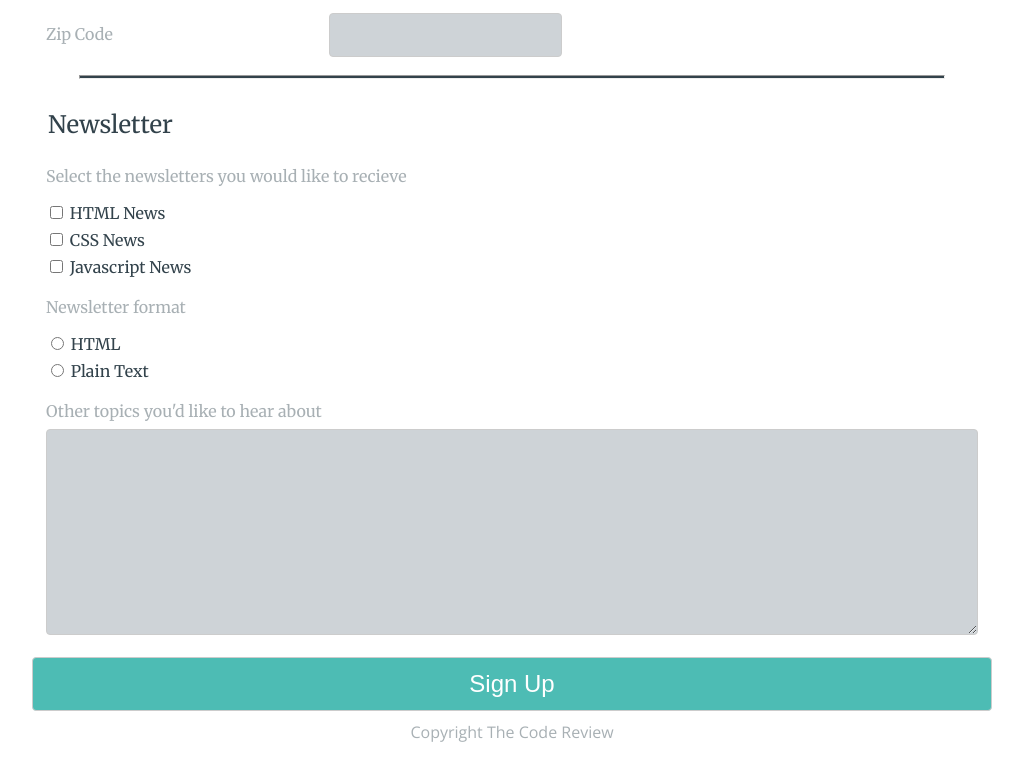
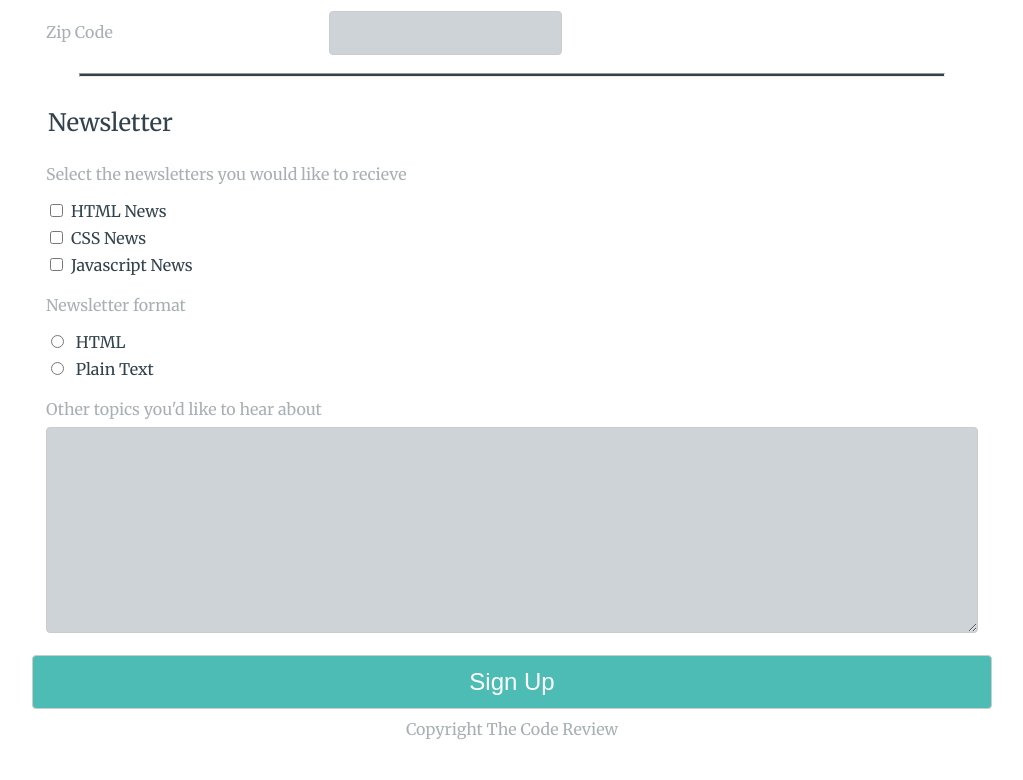
Before and after one commit to emerald-nomad/online_registration, a plain HTML site: page index.html in a window 1280 px wide. Shown: the part 658-1438 px from the top of the page, without its empty margins (128-1151 px from the left). Drawn offline with nearby package versions, Linux system fonts and the light colour scheme.

Commit message:
Updated errors for html validation

```diff
--- a/index.html
+++ b/index.html
@@ -3,7 +3,7 @@
 <head>
     <meta charset="UTF-8">
     <meta name="viewport" content="width=device-width, initial-scale=1.0">
-    <link href="https://fonts.googleapis.com/css?family=Merriweather|Open+Sans" rel="stylesheet">
+    <link href="https://fonts.googleapis.com/css?family=Merriweather" rel="stylesheet">
     <link rel="stylesheet" href="styles.css">
     <title>Online Registration</title>
 </head>
@@ -18,7 +18,7 @@
         <hr class="thick">
         <hr class="thin">
 
-        <form action="">
+        <form action="index.html">
             <fieldset class="contact">
                 <legend>Contact Information</legend>
 
@@ -99,20 +99,20 @@
             <fieldset>
                 <legend>Newsletter</legend>
 
-                <label for="newsletter">Select the newsletters you would like to recieve</label>
+                <label>Select the newsletters you would like to recieve</label>
                 <div class="checkboxes">
-                    <input type="checkbox" name="newsletter" id="html"> HTML News
+                    <input type="checkbox" name="newsletter" id="html"><label for='html'>HTML News</label>
                     <br>
-                    <input type="checkbox" name="newsletter" id="css">  CSS News
+                    <input type="checkbox" name="newsletter" id="css"><label for='css'>CSS News</label>
                     <br>
-                    <input type="checkbox" name="newsletter" id="javascript"> Javascript News
+                    <input type="checkbox" name="newsletter" id="javascript"><label for='javascript'>Javascript News</label>
                 </div>
 
-                <label for="format">Newsletter format</label>
+                <label>Newsletter format</label>
                 <div class="radios">
-                    <input type="radio" name="format" id="html"> HTML
+                    <input type="radio" name="format" id="html_format"> <label for='html_format'>HTML</label>
                     <br>
-                    <input type="radio" name="format" id="text"> Plain Text
+                    <input type="radio" name="format" id="text_format"> <label for='text_format'>Plain Text</label>
                 </div>
 
                 <label for="other">Other topics you'd like to hear about</label>
--- a/styles.css
+++ b/styles.css
@@ -24,7 +24,6 @@ p {
 p {
     width: 90%;
     margin: 10px auto 40px;
-    font-family: 'Open Sans', sans-serif;
 }
 
 p,
@@ -78,6 +77,11 @@ textarea {
     font-size: 1rem;
 }
 
+input:focus,
+textarea:focus {
+    background-color: white;
+}
+
 select {
     color: grey;
 }
@@ -99,6 +103,12 @@ input::placeholder {
 .checkboxes input,
 .radios input {
     margin-top: 10px;
+}
+
+.checkboxes label,
+.radios label {
+   color: #32424B;
+   margin-left: 5px;
 }
 
 input[type='submit'] {
```
